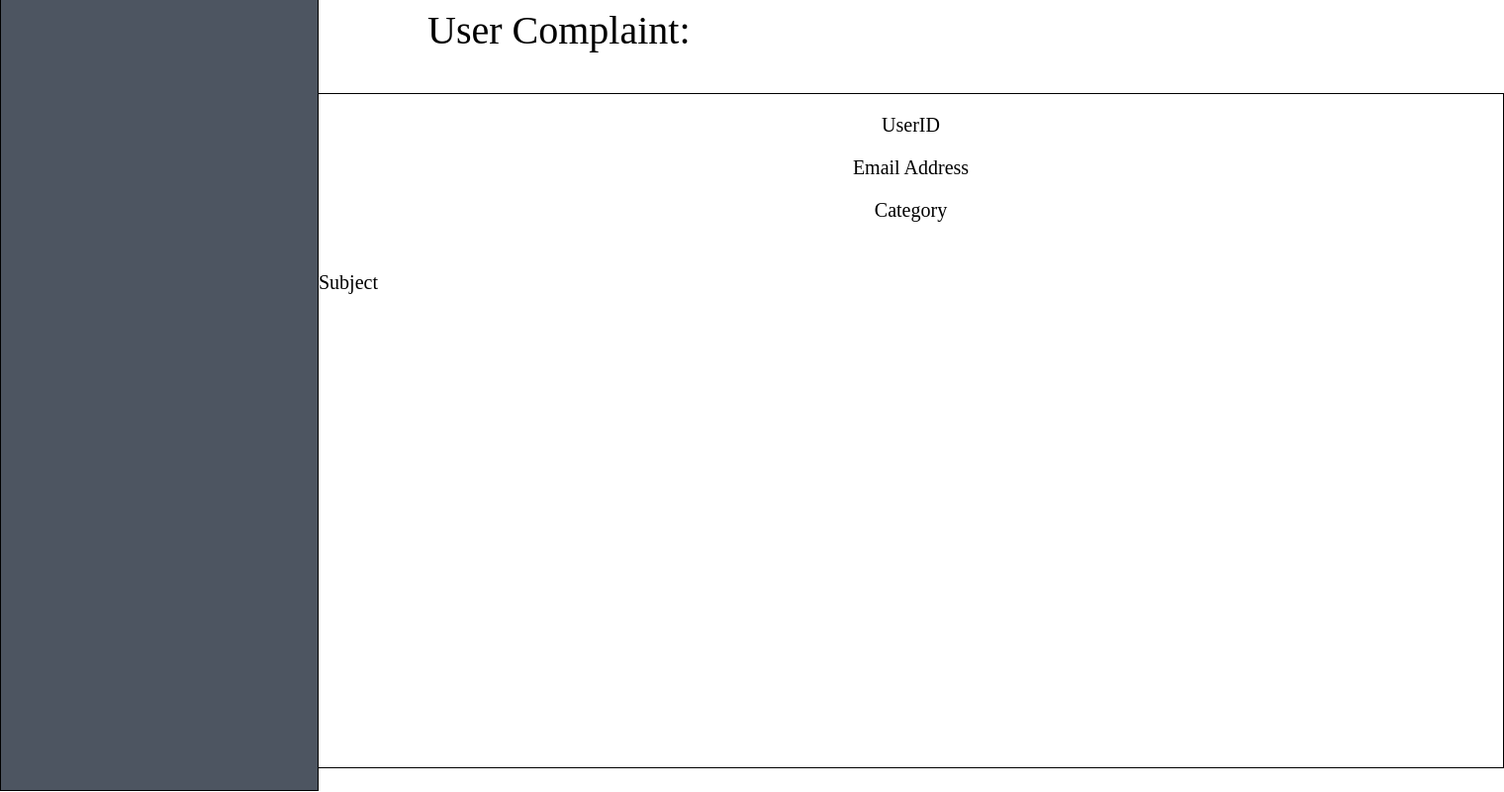
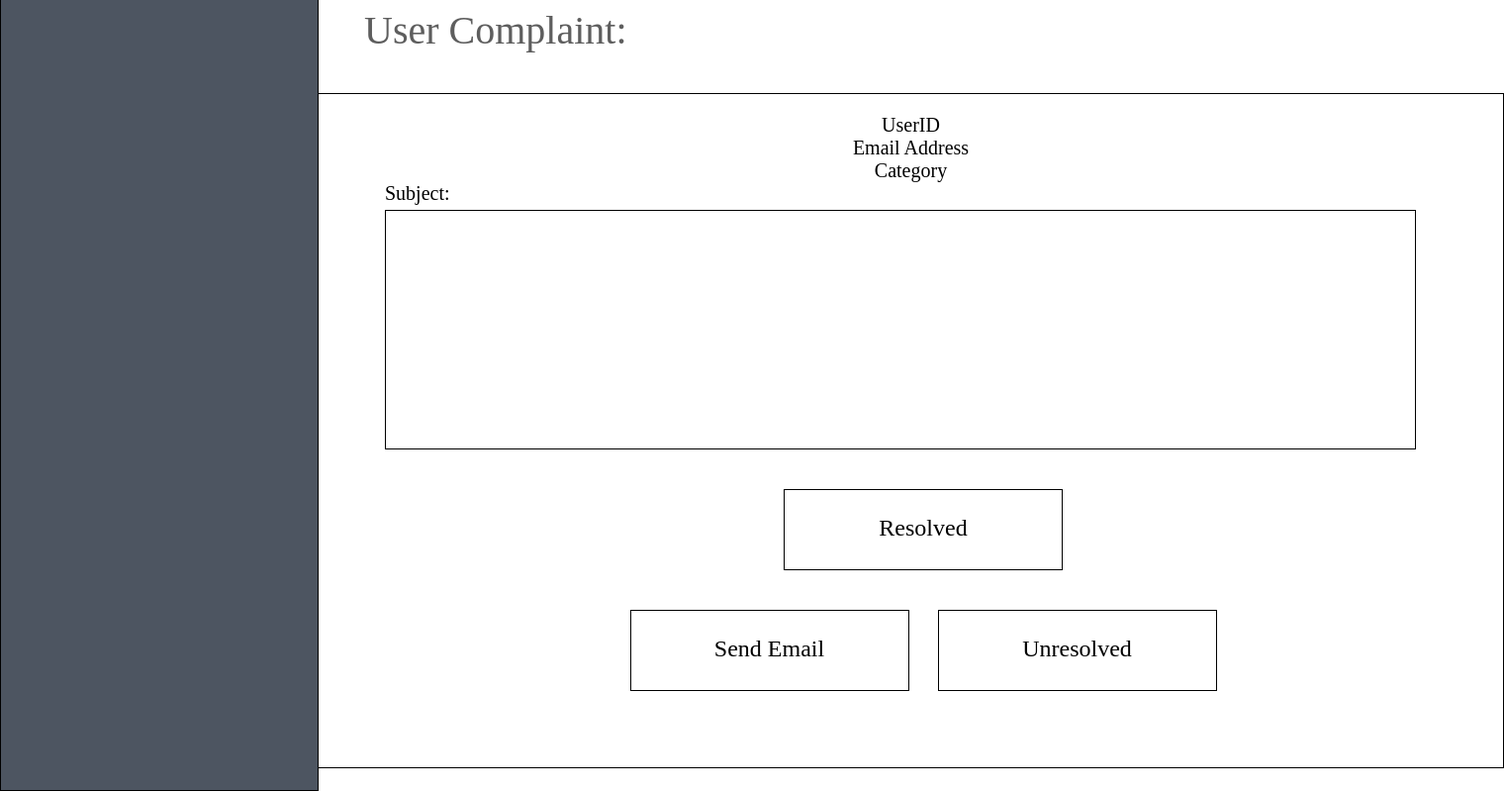
Before and after one commit to Steel-Estimating-CO/phpProject, a PHP site: page /ComplaintList.php in a window 1520 px wide. Shown: the whole page at 99% size. Run offline with PHP 8.4, Linux system fonts and the light colour scheme; data comes from the database, SQL or seed files in the repository; data that the repository does not hold is empty.

Commit message:
basic layout and complete changes

```diff
--- a/php/src/AdminLayout.css
+++ b/php/src/AdminLayout.css
@@ -102,9 +102,10 @@ td, th{
 }
 
 .NewUserHeader{
-    margin-left: 53vh;
+    margin-left: 45vh;
     margin-top: -1px;
     font-size: 5vh;
+    color: rgb(94, 94, 94);
 }
 
 .MenuOptions1{
@@ -147,20 +148,50 @@ td, th{
     text-align: center;
 }
 
+.DescBox{
+    height: 30vh;
+    width: 130vh;
+    margin-left: 70px;
+    margin-top: -15px;
+    border: 1px solid black;
+}
+
 .CInfo{
     font-size: 20px;
 }
 
 .ClientInfo{
     color: rgb(47, 0, 255);
+    margin-top: -20px;
 }
 
 .ClientSubject{
-    margin-top: 50px;
     font-size: 20px;
     text-align: left;
+    padding-left: 70px;
 }
 
 .ClientSub{
     text-align: left;
+    padding-left: 5px;
 }
+
+.CompOption{
+    height: 10vh;
+    width: 35vh;
+    border: 1px solid black;
+    display: inline-block;
+    margin-left: 25px;
+    margin-top: 40px;
+    text-align: center;
+}
+
+.CompOption:hover{
+    cursor: pointer;
+    background-color: rgb(186, 186, 186);
+}
+
+.CompText{
+    margin-top: 25px;
+    font-size: 3vh;
+}
--- a/php/src/AdminNewComplaint.php
+++ b/php/src/AdminNewComplaint.php
@@ -33,7 +33,7 @@ $stmt->store_result();
 <form action="" method="get" id="filterForm">
 <select name="Filter" id="Filter">
         <option value="All" <?php echo ($filter == "All") ? 'selected' : ''; ?>>All Complaints</option>
-        <option value="JobPosting "<?php echo ($filter == "JobPosting") ? 'selected' : ''; ?>>Job Posting</option>
+        <option value="JobPosting" <?php echo ($filter == "JobPosting") ? 'selected' : ''; ?>>Job Posting</option>
         <option value="Payments" <?php echo ($filter == "Payments") ? 'selected' : ''; ?>>Payments</option>
         <option value="Other" <?php echo ($filter == "Other") ? 'selected' : ''; ?>>Other</option>
 </select>
--- a/php/src/ComplaintList.php
+++ b/php/src/ComplaintList.php
@@ -21,7 +21,6 @@ $stmt->fetch();
 <div class="MenuBar"></div>
 <p class="NewUserHeader">User Complaint:</p>
 <div class="CTemplate">
-
 <?php
 
     echo "<p class=\"CInfo\">UserID</p>";
@@ -30,11 +29,23 @@ $stmt->fetch();
     echo "<p class=\"ClientInfo\">$UserEmail</p>";
     echo "<p class=\"CInfo\">Category</p>";
     echo "<p class=\"ClientInfo\">$Category</p>";
-    echo "<p class=\"ClientSubject\">Subject</p>";
+    echo "<p class=\"ClientSubject\">Subject:</p>";
+    echo "<div class=\"DescBox\">";
     echo "<p class=\"ClientSub\">$UserSubject</p>";
+    echo "</div>";
 ?>
 
+<?php
+    echo "<Form action=\"process/ResolvedUnresolved.php\" method=\"post\">";
+    echo "<div class=\"CompOption\" value=\"1\" name=\"Complete\"><p class=\"CompText\">Resolved</p></div>";
+    echo "<input type=\"hidden\" name=\"CaseID\" value=\"$CaseID\">";
+    echo "</form>";
+?>
+
+
+<div class="CompOption"><p class="CompText">Send Email</p></div>
+<div class="CompOption"><p class="CompText">Unresolved</p></div>
+
 </div>
-
 </body>
 </html>
```
Also changed, not shown: php/src/process/ResolvedUnresolved.php (added, +9 -0 lines).
